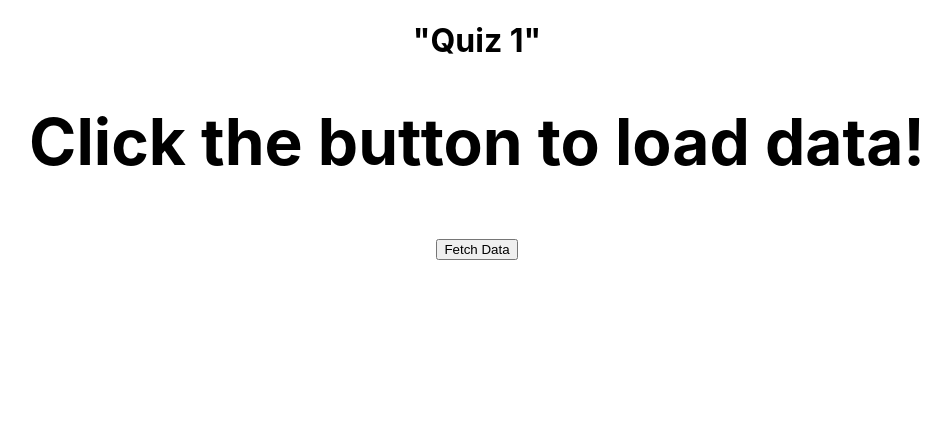
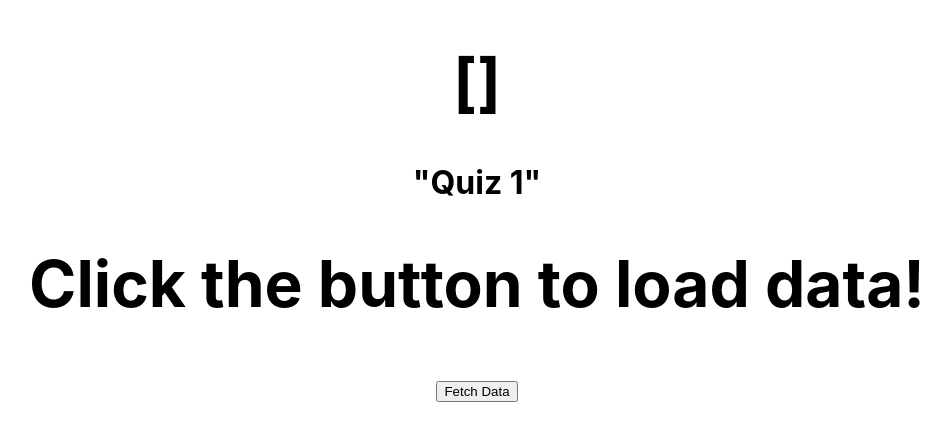
Before and after one commit to TomFream/LHL-Finals-Project, a React (Create React App) app in the folder client/: page /quiz in a window 1280 px wide. Shown: the top 440 px of the page, without its empty margins (163-1114 px from the left). Built offline with nearby package versions, Linux system fonts and the light colour scheme; no server answers.

Commit message:
update components

```diff
--- a/client/src/components/Quiz.js
+++ b/client/src/components/Quiz.js
@@ -16,9 +16,9 @@ const Quiz = () => {
       .then((result) => {
         console.log("Quiz API", result.data);
         // test.push(result.data);
-        const updated = result.data;
+        const testNew = result.data;
         setTest(() => ({
-          // result.data
+          testNew
         }));
       });
   }, []);
@@ -26,12 +26,13 @@ const Quiz = () => {
   // const v = test.updated.map(e => e.id);
 
   console.log("test", test);
+  console.log("type", typeof test);
 
-  console.log("type", typeof test);
+  // const  eachTest = test.map
 
   return (
     <>
-      {/* <h1>{test.result.data[0].id}</h1> */}
+      <h1>{JSON.stringify(test)}</h1>
     </>
   );
 };
--- a/client/src/components/Show.js
+++ b/client/src/components/Show.js
@@ -31,6 +31,7 @@ function Copyright() {
 const useStyles = makeStyles((theme) => ({
   icon: {
     marginRight: theme.spacing(2),
+
   },
   heroContent: {
     backgroundColor: theme.palette.background.paper,
```
